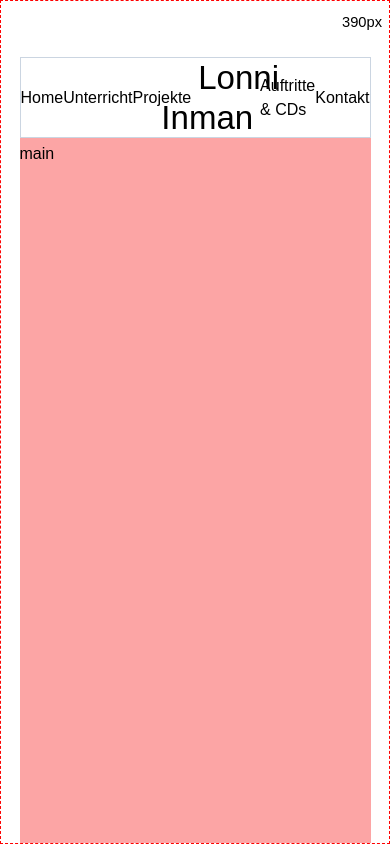
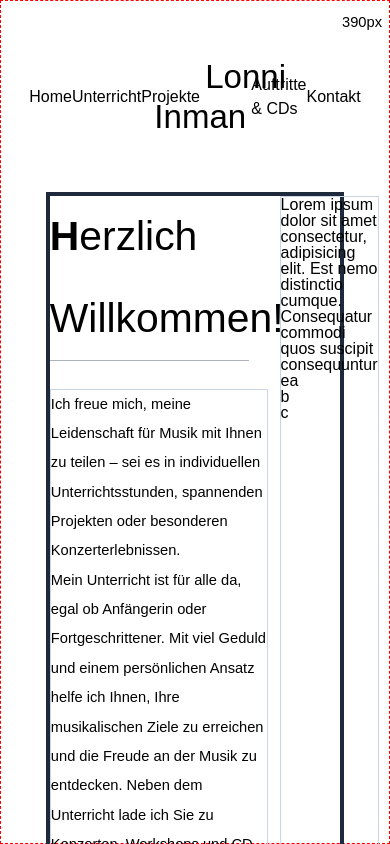
Before and after one commit to j-eick/lonni-homepage, a Next.js app: page /home in a window 390 px wide. Shown: the top 844 px of the page. Built offline with nearby package versions, Linux system fonts and the light colour scheme.

Commit message:
ui / MobileTableView basic layout

```diff
--- a/components/ui/mobile-tablet-view/MobileTabletView.tsx
+++ b/components/ui/mobile-tablet-view/MobileTabletView.tsx
@@ -1,16 +1,33 @@
+import { welcomeText } from "@/lib/paragraphs/home";
 import Header from "./header/Header";
 
 export default function MobileTablet() {
     return (
         <div className="h-full w-screen pt-14">
-            <div className="h-full w-9/10 mx-auto my-0 flex flex-col">
-                <Header className="flex w-full bb" />
-                <main
-                    className={`bg-red-300
-                                grow`}
-                >
-                    main
-                </main>
+            <div className="min-h-full w-8.5/10 mx-auto my-0 flex flex-col">
+                <Header className="relative flex w-full mb-14" />
+                <section className="w-9/10 mx-auto my-0 flex gap-3 bbb">
+                    <main className={`w-9/12`}>
+                        <article className="flowText">
+                            <h1 className="relative mb-7 text-pageTitle leading-1.3">
+                                <span className="block w-11/12 border-b-1 border-slate-700/40">
+                                    <span className="font-bold text-firstLetterTitle">H</span>erzlich Willkommen!
+                                </span>
+                            </h1>
+                            <div className="bb flowText">{welcomeText}</div>
+                        </article>
+                    </main>
+                    <aside className="grow leading-1 bb">
+                        <ul>
+                            <li>
+                                Lorem ipsum dolor sit amet consectetur, adipisicing elit. Est nemo distinctio cumque.
+                                Consequatur commodi quos suscipit consequuntur ea
+                            </li>
+                            <li>b</li>
+                            <li>c</li>
+                        </ul>
+                    </aside>
+                </section>
             </div>
         </div>
     );
```
